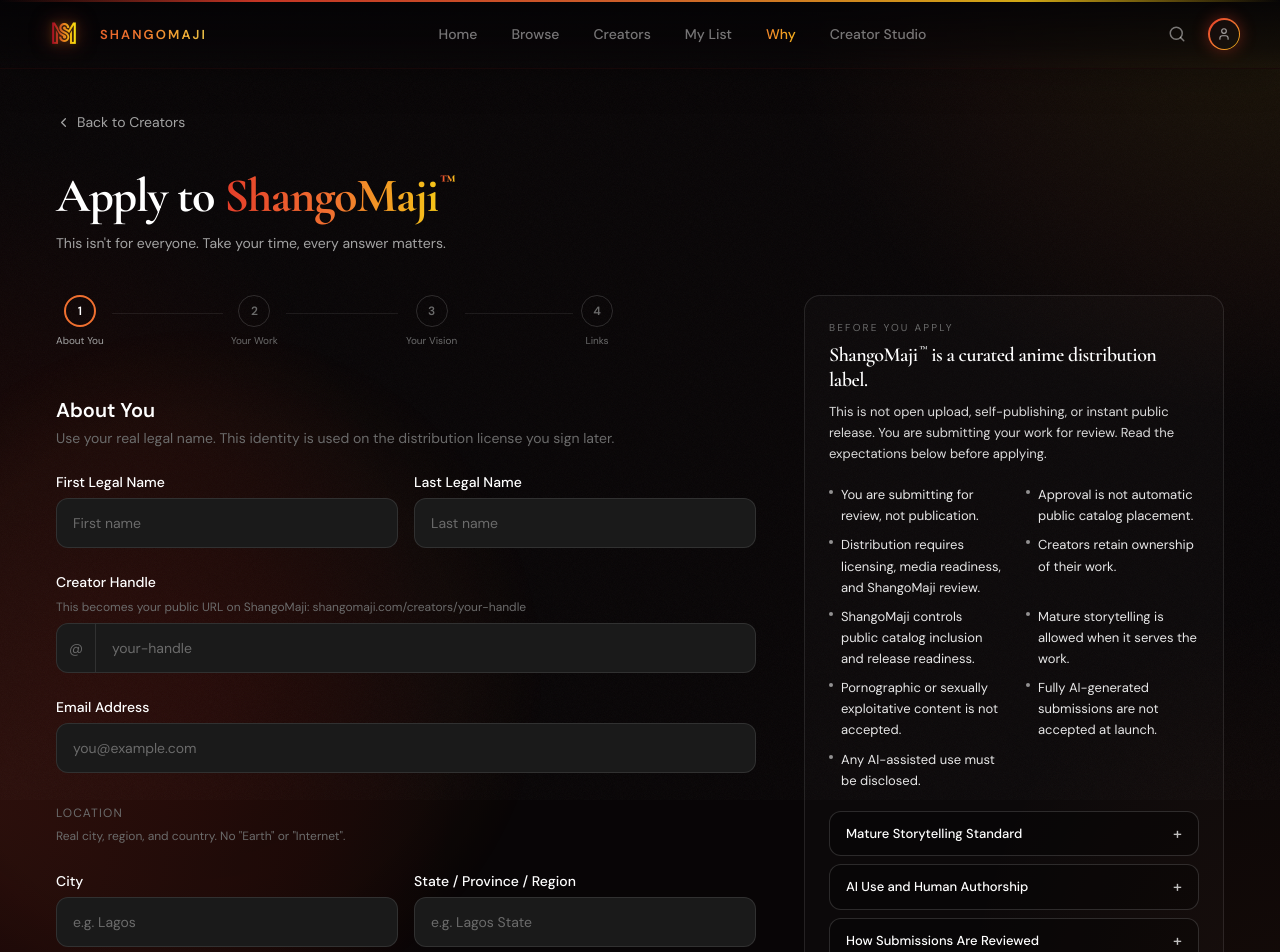
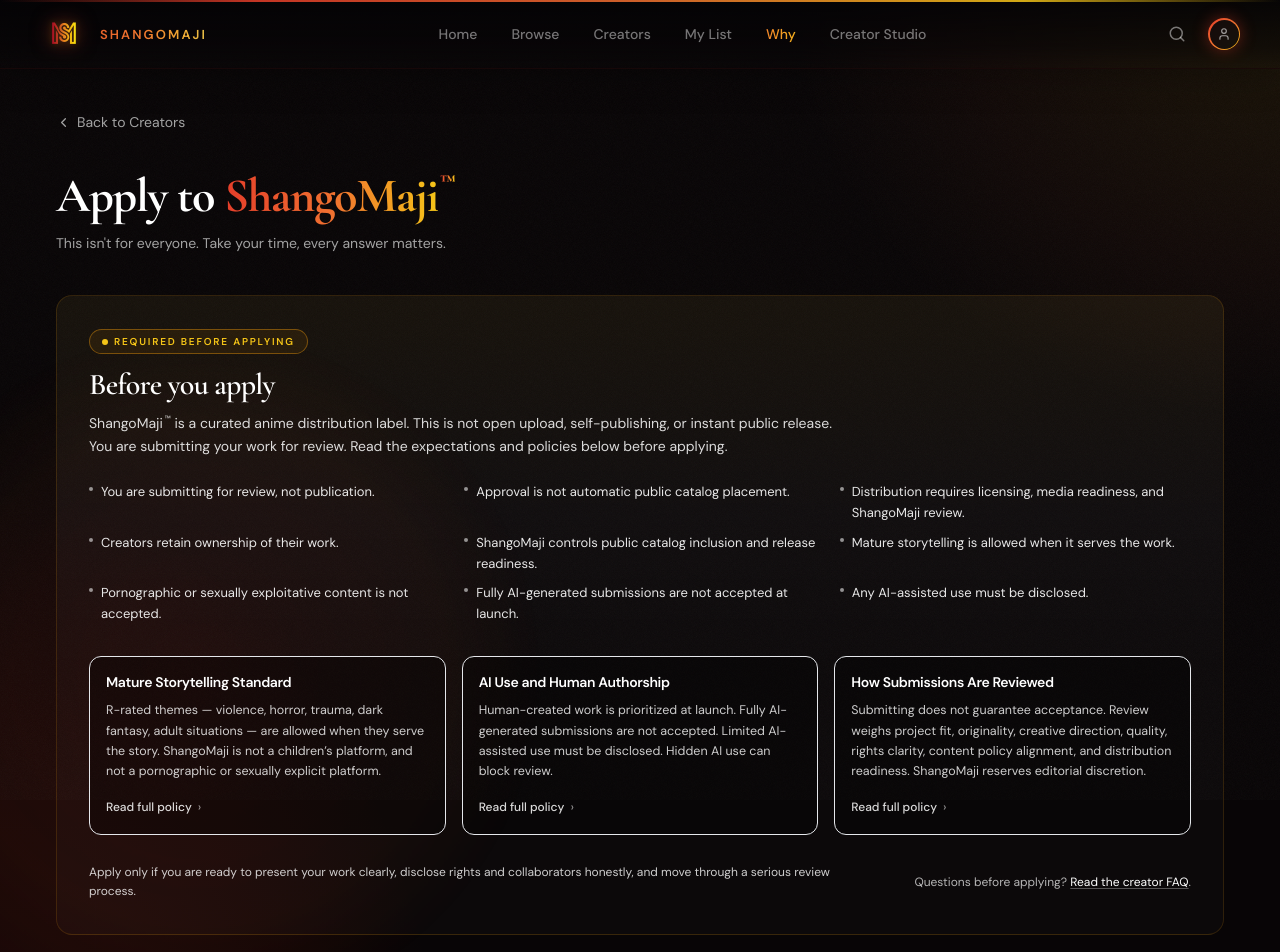
Before and after one commit to G-Labz/shangomaji-clean, a Next.js app: page /creators/apply in a window 1280 px wide. Shown: the top 952 px of the page. Built offline with nearby package versions, Linux system fonts and the light colour scheme.

Commit message:
Restructure creator application policy guidance

```diff
--- a/src/app/creators/apply/page.tsx
+++ b/src/app/creators/apply/page.tsx
@@ -180,6 +180,39 @@
   );
 }
 
+// Single Before You Apply policy card. Renders a visible heading + concise
+// summary, with the full approved policy text behind a per-card collapsible
+// so cards stay visually controlled when sitting side by side at lg+.
+function PolicyCard({
+  title,
+  summary,
+  children,
+}: {
+  title: string;
+  summary: string;
+  children: React.ReactNode;
+}) {
+  return (
+    <div className="rounded-xl border border-white/12 bg-black/30 p-4 flex flex-col">
+      <h3 className="text-[14px] font-semibold text-white tracking-tight leading-snug">
+        {title}
+      </h3>
+      <p className="mt-2 text-[12.5px] text-white/80 leading-relaxed">
+        {summary}
+      </p>
+      <details className="mt-3 group">
+        <summary className="cursor-pointer list-none inline-flex items-center gap-1.5 text-[12px] font-medium text-white/85 hover:text-white [&::-webkit-details-marker]:hidden">
+          <span>Read full policy</span>
+          <span aria-hidden="true" className="text-white/55 group-open:rotate-90 transition-transform">›</span>
+        </summary>
+        <div className="mt-3 space-y-2 text-[12.5px] text-white/85 leading-relaxed">
+          {children}
+        </div>
+      </details>
+    </div>
+  );
+}
+
 export default function ApplyPage() {
   const [step, setStep] = useState(1);
   const [form, setForm] = useState<FormData>(emptyForm);
@@ -354,44 +387,45 @@
           </p>
         </motion.div>
 
-        {/* xl+ two-zone application surface.
-            Below xl: single-column stack. DOM order is
-              policy rail → main form
-            so mobile reads "Before you apply" before the steps.
-            At xl+: `order` swaps the visual columns to
-              main form (left) / policy rail (right). */}
-        <div className="grid grid-cols-1 gap-10 xl:grid-cols-[minmax(0,1fr)_minmax(360px,420px)] xl:gap-12 xl:items-start">
-
-        {/* ── Guidance rail (policy block).
-            Mobile: appears first (above the form).
-            xl+: moves to the right column via xl:order-2. */}
-        <aside className="min-w-0 xl:order-2">
-
-        {/* Before You Apply — compact policy block.
-            Sets expectations before the form. Copy-only; no new fields,
-            validation, or payload behavior. Three expandable sections keep
-            initial visual weight light so the application is not buried. */}
+        {/* ─────────────── BEFORE YOU APPLY — full-width guidance band ───────────────
+            Required-read context above the form. Three policy cards sit
+            side by side on lg+ so the desktop page no longer reads as a
+            narrow policy rail. Below lg the cards stack cleanly. Policy
+            doctrine and FAQ link preserved from prior phases. Copy-only;
+            no new fields, validation, or payload behavior. */}
         <motion.section
-          className="rounded-2xl border border-white/10 bg-white/[0.02] p-5 sm:p-6"
+          className="mb-14 rounded-2xl border border-amber-500/15 bg-white/[0.02] p-6 sm:p-8"
+          style={{
+            backgroundImage:
+              "linear-gradient(180deg, rgba(245,197,24,0.045), rgba(255,255,255,0.015) 35%, rgba(255,255,255,0) 60%)",
+          }}
           initial={{ opacity: 0, y: 12 }}
           animate={{ opacity: 1, y: 0 }}
           transition={{ duration: 0.4, delay: 0.05 }}
           aria-label="Before you apply"
         >
-          <p className="text-[10px] uppercase tracking-[0.22em] text-ink-faint">
-            Before you apply
-          </p>
+          {/* Required-read badge */}
+          <span
+            className="inline-flex items-center gap-1.5 rounded-full border border-amber-500/40 bg-amber-500/[0.08] px-3 py-1 text-[10px] font-semibold uppercase tracking-[0.18em]"
+            style={{ color: "#f5c518" }}
+          >
+            <span className="inline-block h-1.5 w-1.5 rounded-full" style={{ background: "#f5c518" }} />
+            Required before applying
+          </span>
+
           <h2
-            className="mt-2 text-white text-[18px] sm:text-[20px] font-semibold tracking-tight leading-tight"
+            className="mt-3 text-white text-[24px] sm:text-[30px] font-semibold tracking-tight leading-tight"
             style={{ fontFamily: "var(--font-display)" }}
           >
-            ShangoMaji<span className="align-top text-[0.55em] ml-0.5" aria-hidden="true">™</span> is a curated anime distribution label.
+            Before you apply
           </h2>
-          <p className="mt-2 text-[13px] text-white/85 leading-relaxed">
-            This is not open upload, self-publishing, or instant public release. You are submitting your work for review. Read the expectations below before applying.
+          <p className="mt-2 max-w-3xl text-[14px] text-white/85 leading-relaxed">
+            ShangoMaji<span className="align-top text-[0.55em] ml-0.5" aria-hidden="true">™</span> is a curated anime distribution label. This is not open upload, self-publishing, or instant public release. You are submitting your work for review. Read the expectations and policies below before applying.
           </p>
 
-          <ul className="mt-5 grid grid-cols-1 sm:grid-cols-2 gap-x-6 gap-y-2 text-[13px] text-white/90 leading-relaxed">
+          {/* Expectation bullets — single column on mobile, two at sm,
+              three at lg so the band reads as a wide desktop summary. */}
+          <ul className="mt-6 grid grid-cols-1 sm:grid-cols-2 lg:grid-cols-3 gap-x-6 gap-y-2 text-[13px] text-white/90 leading-relaxed">
             {[
               "You are submitting for review, not publication.",
               "Approval is not automatic public catalog placement.",
@@ -410,13 +444,15 @@
             ))}
           </ul>
 
-          <div className="mt-5 space-y-2">
-            <details className="rounded-xl border border-white/15 bg-black/30 open:bg-black/40 transition-colors">
-              <summary className="flex items-center justify-between cursor-pointer list-none px-4 py-3 text-[13px] font-medium text-white [&::-webkit-details-marker]:hidden">
-                <span>Mature Storytelling Standard</span>
-                <span className="text-white/75 text-base leading-none select-none before:content-['+'] open:before:content-['–']" />
-              </summary>
-              <div className="px-4 pb-4 space-y-2 text-[13px] text-white/85 leading-relaxed">
+          {/* Policy cards — side by side on lg+, stacked on mobile.
+              Each card shows a visible summary up front and reveals the
+              full approved policy text via a per-card "Read full policy"
+              collapsible, so card heights stay visually controlled. */}
+          <div className="mt-8 grid grid-cols-1 lg:grid-cols-3 gap-4">
+            <PolicyCard
+              title="Mature Storytelling Standard"
+              summary="R-rated themes — violence, horror, trauma, dark fantasy, adult situations — are allowed when they serve the story. ShangoMaji is not a children’s platform, and not a pornographic or sexually explicit platform."
+            >
               <p>
                 ShangoMaji accepts serious anime and anime-inspired works with mature themes when those themes serve the story. A project may include violence, horror, blood, grief, trauma, psychological intensity, strong language, dark fantasy, adult situations, or other R-rated material when handled with purpose and creative control.
               </p>
@@ -429,15 +465,12 @@
               <p>
                 All mature content is reviewed in context. The question is not whether a work is intense. The question is whether the intensity belongs to the story, respects the audience, and fits the ShangoMaji catalog standard.
               </p>
-              </div>
-            </details>
+            </PolicyCard>
 
-            <details className="rounded-xl border border-white/15 bg-black/30 open:bg-black/40 transition-colors">
-              <summary className="flex items-center justify-between cursor-pointer list-none px-4 py-3 text-[13px] font-medium text-white [&::-webkit-details-marker]:hidden">
-                <span>AI Use and Human Authorship</span>
-                <span className="text-white/75 text-base leading-none select-none before:content-['+'] open:before:content-['–']" />
-              </summary>
-              <div className="px-4 pb-4 space-y-2 text-[13px] text-white/85 leading-relaxed">
+            <PolicyCard
+              title="AI Use and Human Authorship"
+              summary="Human-created work is prioritized at launch. Fully AI-generated submissions are not accepted. Limited AI-assisted use must be disclosed. Hidden AI use can block review."
+            >
               <p>
                 At launch, ShangoMaji prioritizes human-created work. Fully AI-generated submissions are not accepted for catalog consideration at this stage.
               </p>
@@ -450,15 +483,12 @@
               <p>
                 The standard is simple: the work must have clear human authorship, rights clarity, and creative responsibility.
               </p>
-              </div>
-            </details>
+            </PolicyCard>
 
-            <details className="rounded-xl border border-white/15 bg-black/30 open:bg-black/40 transition-colors">
-              <summary className="flex items-center justify-between cursor-pointer list-none px-4 py-3 text-[13px] font-medium text-white [&::-webkit-details-marker]:hidden">
-                <span>How Submissions Are Reviewed</span>
-                <span className="text-white/75 text-base leading-none select-none before:content-['+'] open:before:content-['–']" />
-              </summary>
-              <div className="px-4 pb-4 space-y-2 text-[13px] text-white/85 leading-relaxed">
+            <PolicyCard
+              title="How Submissions Are Reviewed"
+              summary="Submitting does not guarantee acceptance. Review weighs project fit, originality, creative direction, quality, rights clarity, content policy alignment, and distribution readiness. ShangoMaji reserves editorial discretion."
+            >
               <p>
                 Submitting a project does not guarantee acceptance. ShangoMaji reviews submissions based on project fit, originality, creative direction, quality of materials, completeness, rights clarity, content policy alignment, and whether the work can be responsibly reviewed, licensed, and prepared for distribution.
               </p>
@@ -471,28 +501,27 @@
               <p>
                 ShangoMaji reserves editorial discretion over review decisions, catalog fit, public visibility, and distribution readiness.
               </p>
-              </div>
-            </details>
+            </PolicyCard>
           </div>
 
-          <p className="mt-5 text-[12px] text-white/80 leading-relaxed">
+          <div className="mt-7 flex flex-col sm:flex-row sm:items-center sm:justify-between gap-3">
+            <p className="text-[12px] text-white/80 leading-relaxed max-w-3xl">
               Apply only if you are ready to present your work clearly, disclose rights and collaborators honestly, and move through a serious review process.
             </p>
-
-          <p className="mt-4 text-[12px] text-white/65">
+            <p className="text-[12px] text-white/70 shrink-0">
               Questions before applying?{" "}
-            <Link href="/help" className="text-white/85 underline decoration-white/30 underline-offset-2 hover:decoration-white/60 transition">
+              <Link href="/help" className="text-white underline decoration-white/30 underline-offset-2 hover:decoration-white/60 transition">
                 Read the creator FAQ
               </Link>
               .
             </p>
+          </div>
         </motion.section>
 
-        </aside>
-
-        {/* ── Main application zone — step indicator + active form + actions.
-            xl+: takes the left (1fr) column. Mobile: stacks below the rail. */}
-        <div className="min-w-0 xl:order-1">
+        {/* ── Application form zone — wide but readable. Capped at
+            1040px and centered inside the page canvas so the form
+            never falls into a narrow mobile-feel column at desktop. */}
+        <div className="max-w-[1040px] mx-auto">
 
         {/* Step indicator */}
         <div className="flex items-center gap-0 mb-12">
@@ -903,10 +932,7 @@
         )}
 
         </div>
-        {/* /main application zone */}
-
-        </div>
-        {/* /xl+ two-zone grid */}
+        {/* /application form zone */}
       </div>
       <SiteFooter />
     </div>
```
Lines whose indentation alone changed are shown as unchanged.
